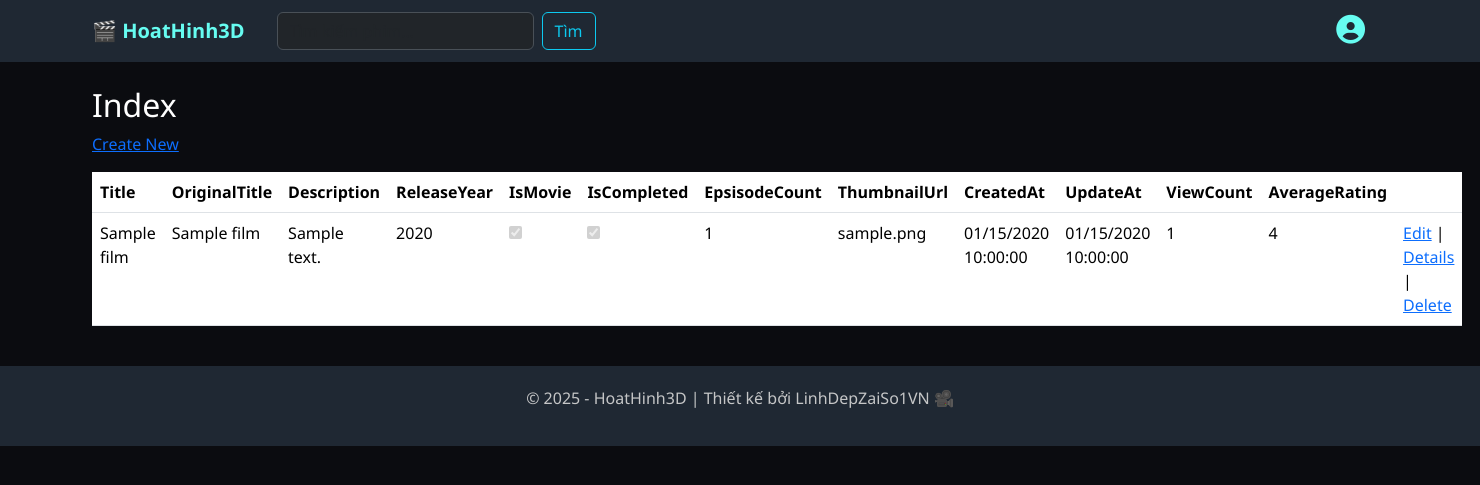
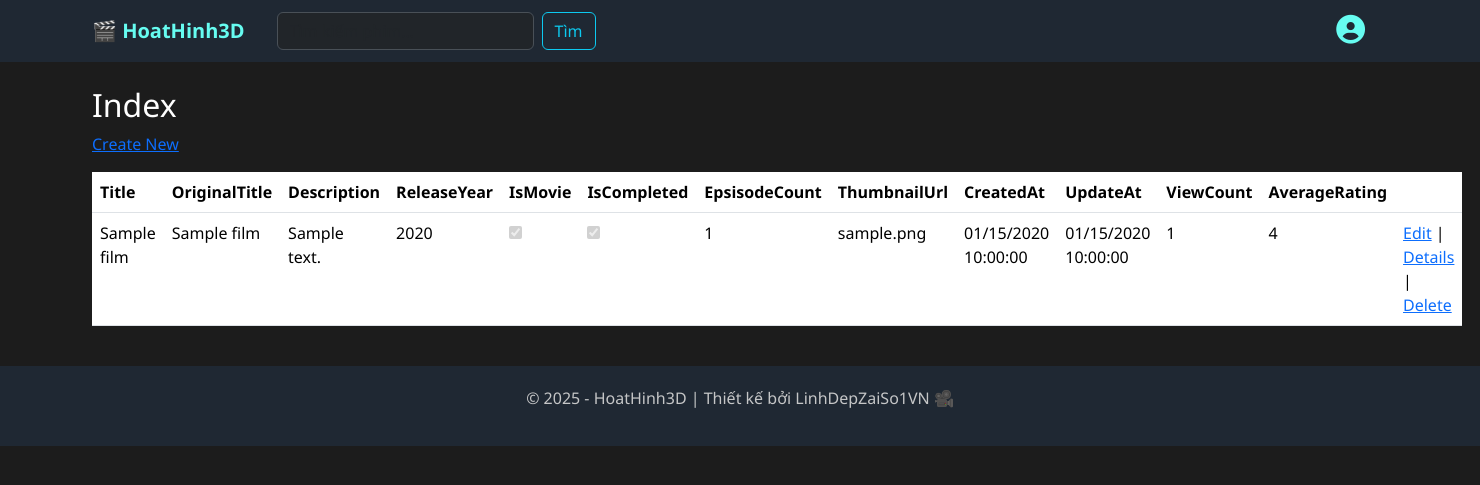
Before and after one commit to phuocbinh2106/WebXemPhim, an ASP.NET MVC app: page /Films in a window 1480 px wide. Shown: the top 485 px of the page. Run offline with ASP.NET Core 8 and stand-ins for ASP.NET MVC 5, Linux system fonts and the light colour scheme; tables that the repository leaves empty hold one stand-in row (values such as "Sample post"); the project's own start-up code is not run, and a stand-in starts its controllers and pages; some libraries are stand-ins or nearby versions.

Commit message:
xóa và thêm 1 số hình và chỉnh màu background

```diff
--- a/WebXemPhim/Views/Shared/_Layout.cshtml
+++ b/WebXemPhim/Views/Shared/_Layout.cshtml
@@ -15,7 +15,7 @@
 
     <style>
         body {
-            background-color: #0b0c10;
+            background-color: #1C1C1C !important;
             color: #fff;
             font-family: 'Segoe UI', sans-serif;
         }
```
Also changed, not shown: 11 other files.
